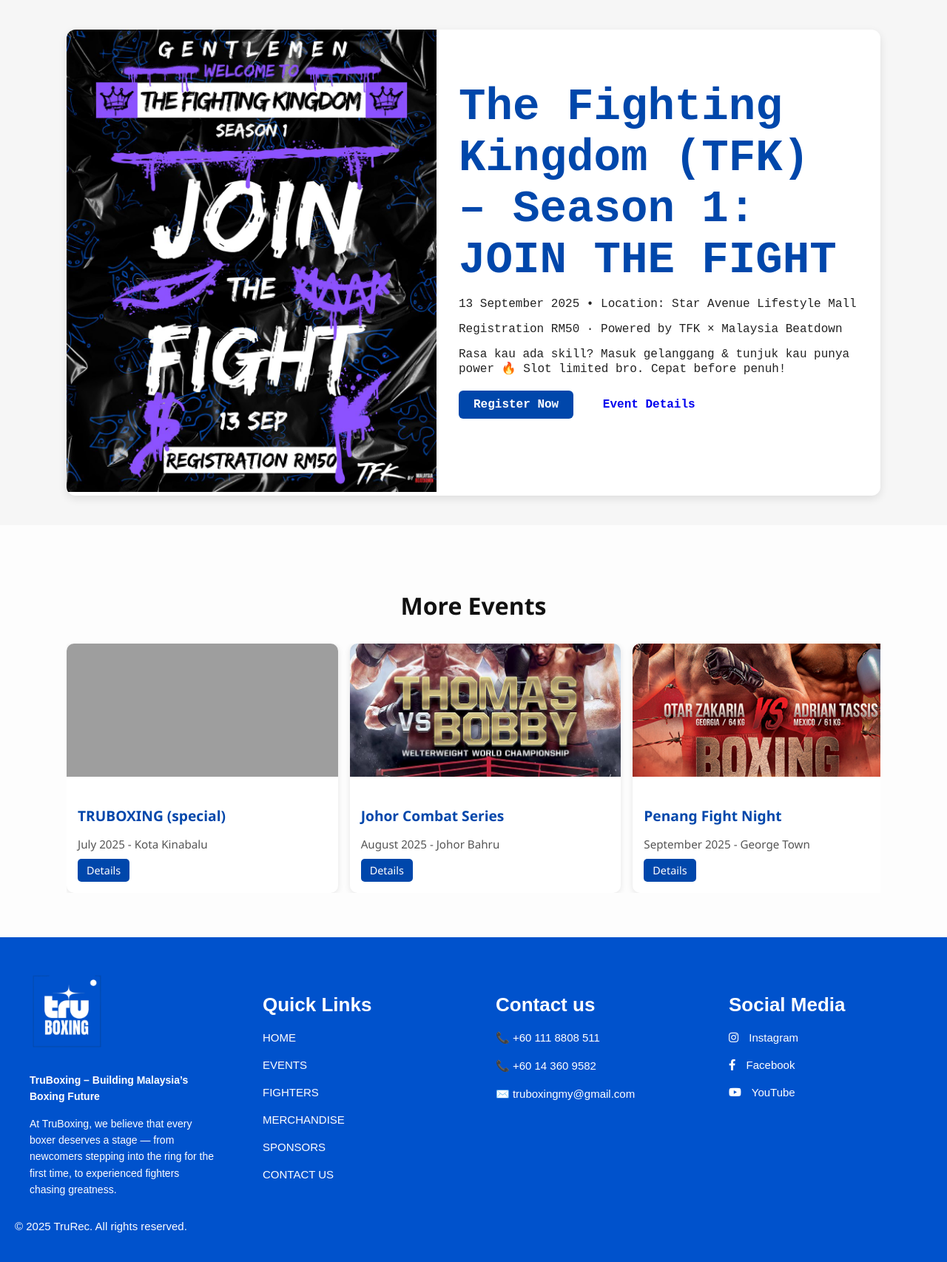
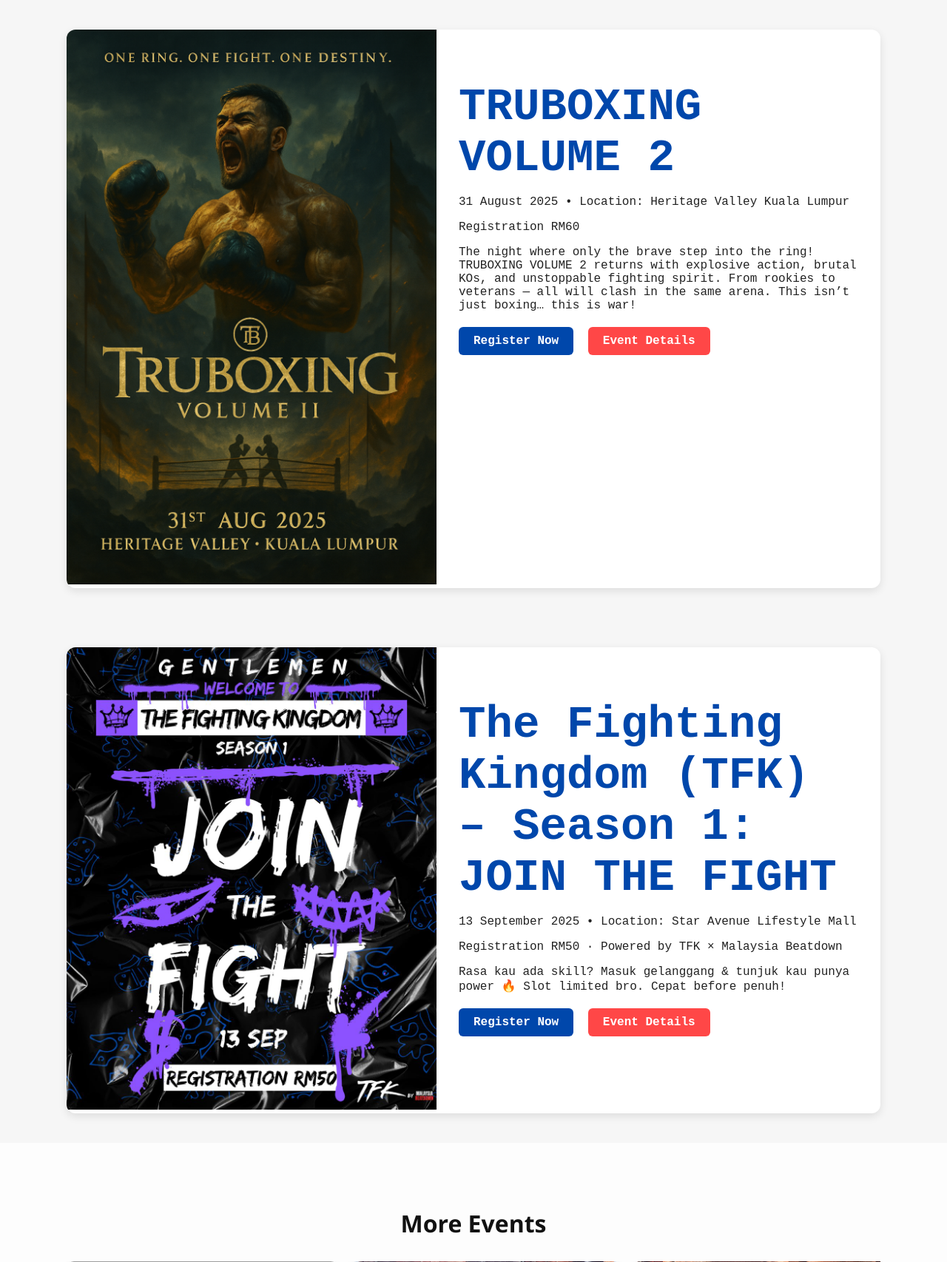
Before and after one commit to Tru-rep/tru-rec-website, a Flask app: page /events in a window 1280 px wide. Shown: the part 115-1821 px from the top of the page at 74% size. Run offline with Flask 3, Linux system fonts and the light colour scheme; grey boxes are pictures that could not be loaded.

Commit message:
Update events page, add images, update seed DB

```diff
--- a/static/css/events.css
+++ b/static/css/events.css
@@ -158,13 +158,16 @@ body {
 
 .btn.register {
   background-color: #0047ab;
-  color: white;
+  color: rgb(255, 255, 255);
 }
 
 .btn.register:hover {
   background-color: #003080;
 }
-
+.btn.details {
+color: #ffffff ;
+background-color: #ff4747;
+}
 /* More Events Section */
 .more-events {
   padding: 60px 20px;
--- a/templates/events.html
+++ b/templates/events.html
@@ -42,6 +42,54 @@
   </nav>
 
   <!-- Featured Event Section -->
+  <section class="event-featured" aria-labelledby="tfk-title">
+    <div class="event-card-large">
+      <!-- Clickable poster (keeps your original DOM shape for CSS) -->
+      <a
+        href="https://www.instagram.com/p/DLm0ak9TQ_b/"
+        class="event-media"
+        target="_blank"
+        rel="noopener noreferrer"
+        aria-label="View event details on Instagram: The Fighting Kingdom – Season 1"
+      >
+        <picture>
+          <img
+            src="{{ url_for('static', filename='images/events/Teaser.png') }}"
+            alt="The Fighting Kingdom – Season 1: Join The Fight poster"
+            loading="lazy"
+          />
+        </picture>
+      </a>
+
+      <div class="event-details">
+        <h2 id="tfk-title">TRUBOXING VOLUME 2</h2>
+        <p>
+          <time datetime="2025-09-13">31 August 2025</time>
+          • Location: Heritage Valley Kuala Lumpur
+        </p>
+        <p>Registration RM60</p>
+        <p class="copy-ms">
+          The night where only the brave step into the ring! TRUBOXING VOLUME 2 returns with explosive action, brutal KOs, and unstoppable fighting spirit. From rookies to veterans — all will clash in the same arena. This isn’t just boxing… this is war!
+        </p>
+
+        <div class="event-buttons">
+          <a href="https://l.instagram.com/?u=https%3A%2F%2Fforms.gle%2F76jkofZdp1WmX3R7A%3Ffbclid%3DPAZXh0bgNhZW0CMTEAAac6kAQp5ThM_ZpFR6KWROgY62Y51gt15BbT5dVwPUHwgihTHwymP_d3sAEsVg_aem_izWOc_VEx4_lYttmRUcEnQ&e=AT1jvmhKSu7AeXU0KAofSA9HNuKyDhxB0e6htI_25PY4C-9cJY6bDrcvWf35gxhdv_Lk-Y2nmFTIYsAIPSkfnCwEK_YH9BSyg3TEeA_cb2OhU0Hb97cD9yU" class="btn register" target="_blank" rel="noopener">
+            Register Now
+          </a>
+          <!-- Event Details now points to Instagram -->
+          <a
+            href="https://www.instagram.com/truboxing.co/"
+            class="btn details"
+            target="_blank"
+            rel="noopener noreferrer"
+          >
+            Event Details
+          </a>
+        </div>
+      </div>
+    </div>
+  </section>
+<!-- Featured Event Section -->
   <section class="event-featured" aria-labelledby="tfk-title">
     <div class="event-card-large">
       <!-- Clickable poster (keeps your original DOM shape for CSS) -->
```
Also changed, not shown: fighters.db, static/images/events/Teaser.png (added), static/images/fighters/profiles/hilpro.png (added), static/images/fighters/thumbnails/hilthumb.png (added).
